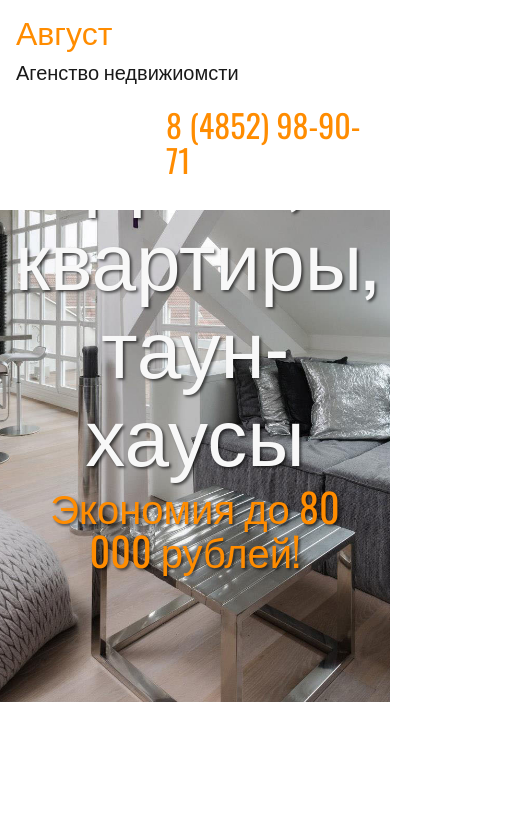
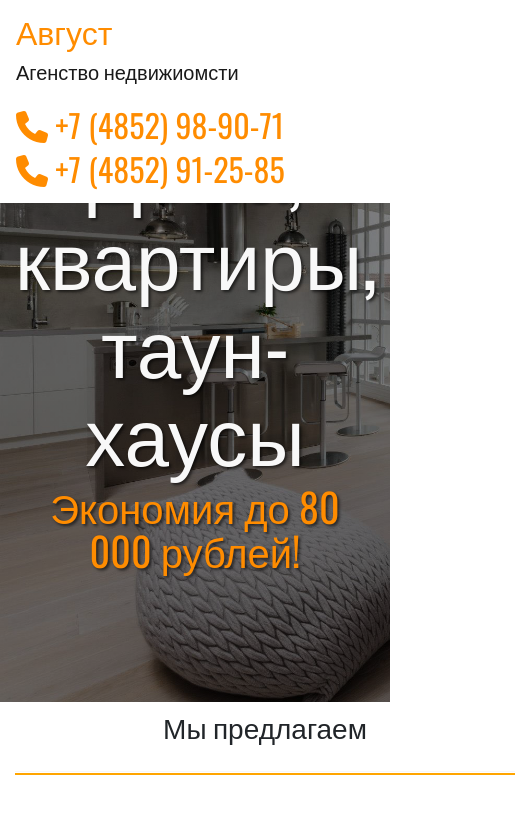
Before and after one commit to IvanSilaev/avgust-an, a plain HTML site: page index.html in a window 390 px wide. Shown: the whole page, 515 px wide, since content can reach past the window. Drawn offline with nearby package versions, Linux system fonts and the light colour scheme.

Commit message:
Added offer section
added another phone number, added font awesome support

```diff
--- a/css/main.css
+++ b/css/main.css
@@ -101,7 +101,10 @@ body, h1, h2, h3, h4, h5, h6 {
   padding-bottom: 50px;
   text-align: center;
   color: #f8f8f8;
-  background: url(../img/intro-bg.jpg) no-repeat center center;
+  background: linear-gradient( rgba(0, 0, 0, 0.5), rgba(0, 0, 0, 0.5) ), url('../img/intro-bg.jpg');
+  -webkit-background-size: cover;
+  -moz-background-size:  cover;
+  -o-background-size: cover;
   background-size: cover;
 }
 
@@ -117,46 +120,36 @@ body, h1, h2, h3, h4, h5, h6 {
   font-size: 5em;
 }
 
-.intro-divider {
-  width: 1000px;
-  border-top: 1px solid #f8f8f8;
-  border-bottom: 1px solid rgba(0, 0, 0, 0.2);
-}
-
 .intro-message>h3 {
   padding-top: 10px;
   text-shadow: 2px 2px 3px rgba(0, 0, 0, 0.6);
+}
+
+.offer-divider {
+  position: relative;
+  width: 500px;
+  border-top: 1px solid #f8f8f8;
+  border-bottom: 2px solid rgba(255,165,0, 1);
 }
 
 .avgust-orange {
   color: #FF8C00;
 }
 
-
-.intro-header {
-  padding-top: 50px;
-  padding-bottom: 50px;
-  text-align: center;
-  color: #f8f8f8;
-  background: url(../img/intro-bg.jpg) no-repeat center center;
-  background-size: cover;
+.text-center {
+	text-align: center;
+	margin-top: 10px;
 }
 
+.offers {
+	display: flex;
 
-#ao2 {
-    margin-left: 150px;
+	align-items: center;
 }
 
 #ao3 {
     font-size: 40px;
 }
-
-
-
-
-
-
-
 
 
 /* ==========================================================================
--- a/index.html
+++ b/index.html
@@ -6,6 +6,8 @@
         <title></title>
         <meta name="description" content="">
         <meta name="viewport" content="width=device-width, initial-scale=1, shrink-to-fit=no">
+
+		<script src="https://use.fontawesome.com/559102ed22.js"></script>
 
         <!-- BOOTSTRAP -->
         <link rel="stylesheet" href="https://maxcdn.bootstrapcdn.com/bootstrap/4.0.0-beta/css/bootstrap.min.css" integrity="sha384-/Y6pD6FV/Vv2HJnA6t+vslU6fwYXjCFtcEpHbNJ0lyAFsXTsjBbfaDjzALeQsN6M" crossorigin="anonymous">
@@ -27,18 +29,26 @@
         <nav class="navbar navbar-expand-lg navbar-light bg-white fixed-top">
         	<div class="container navbar-content">
         		<a class="navbar-brand" href="#"><h2 class="avgust-orange" id="ao1">Август</h2><p>Агенство недвижиомсти</p></a>
-        		<p class="navbar-text navbar-right"><h2 class="avgust-orange" id="ao2">8 (4852) 98-90-71</h2></p>
+        		<p class="navbar-text navbar-right">
+					<h2 class="avgust-orange" id="ao2"><i class="fa fa-phone" aria-hidden="true"></i> +7 (4852) 98-90-71</h2>
+					<h2 class="avgust-orange" id="ao2"><i class="fa fa-phone" aria-hidden="true"></i> +7 (4852) 91-25-85</h2>
+				</p>
         	</div>
         </nav>
 
+
         <header class="intro-header">
         	<div class="container">
-        		<div class="intro-message">
-        			<h1>Дома, квартиры, таун-хаусы</h1>
-        			<h3 class="avgust-orange" id="ao3">Экономия до 80 000 рублей!</h3>
-        		</div>
+				<div class="intro-message">
+					<h1>Дома, квартиры, таун-хаусы</h1>
+					<h3 class="avgust-orange" id="ao3">Экономия до 80 000 рублей!</h3>
+				</div>
         	</div>
         </header>
+
+		<div class="container offers">
+			<h3 class="text-center" id="offer">Мы предлагаем<hr class="offer-divider"></h3>
+		</div>
 
         <script src="https://code.jquery.com/jquery-3.2.1.slim.min.js" integrity="sha384-KJ3o2DKtIkvYIK3UENzmM7KCkRr/rE9/Qpg6aAZGJwFDMVNA/GpGFF93hXpG5KkN" crossorigin="anonymous"></script>
 		<script src="https://cdnjs.cloudflare.com/ajax/libs/popper.js/1.11.0/umd/popper.min.js" integrity="sha384-b/U6ypiBEHpOf/4+1nzFpr53nxSS+GLCkfwBdFNTxtclqqenISfwAzpKaMNFNmj4" crossorigin="anonymous"></script>
```
